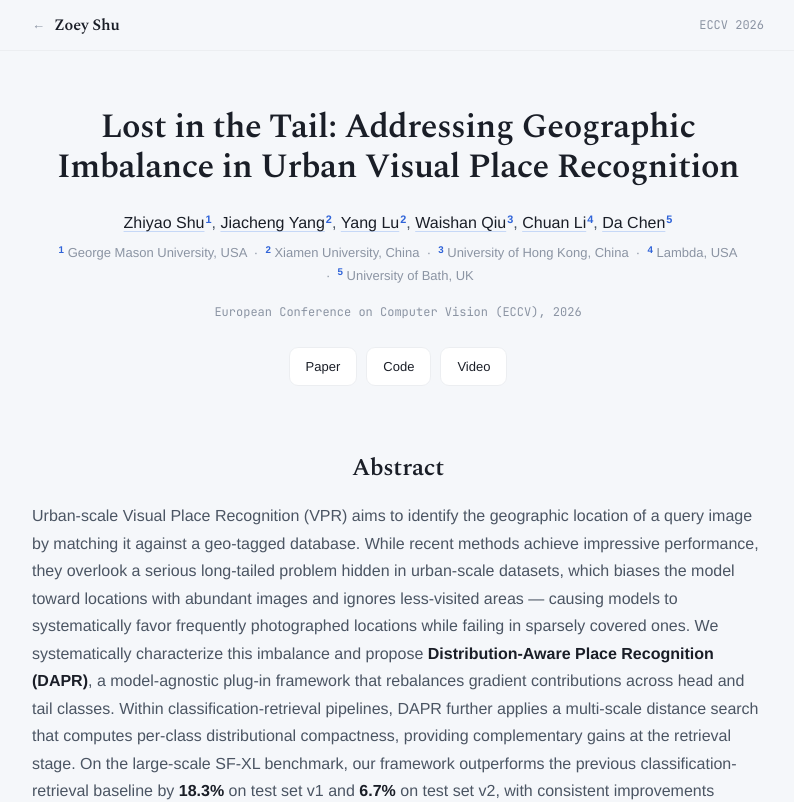
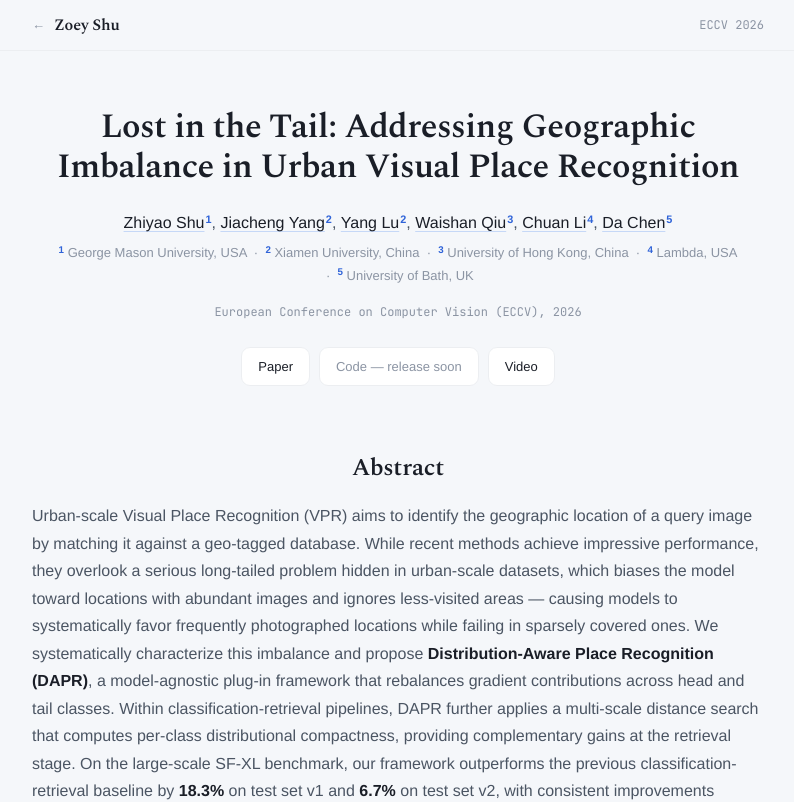
Before and after one commit to ZhiyaoShu/ZhiyaoShu.github.io, a Next.js app in the folder my-portfolio/: page /lost-in-the-tail in a window 1280 px wide. Shown: the top 802 px of the page, without its empty margins (242-1036 px from the left). Built offline with nearby package versions, Linux system fonts and the light colour scheme.

Commit message:
Update code link placeholder and add release notification in PaperPage component

```diff
--- a/my-portfolio/app/lost-in-the-tail/page.tsx
+++ b/my-portfolio/app/lost-in-the-tail/page.tsx
@@ -188,9 +188,13 @@ export default function PaperPage() {
             <a href="https://arxiv.org/pdf/2607.00090" target="_blank" rel="noopener noreferrer" style={heroBtn}>
               Paper
             </a>
+            {/* Code release pending — restore this link once the repo is public.
             <a href="https://github.com/ZhiyaoShu/Distribution-Aware-Place-Recognition-DAPR" target="_blank" rel="noopener noreferrer" style={heroBtn}>
               Code
-            </a>
+            </a> */}
+            <span style={{ ...heroBtn, color: "var(--ink-3)", cursor: "default" }}>
+              Code — release soon
+            </span>
             <a href="https://www.youtube.com/watch?v=l11jF5Jse-Y" target="_blank" rel="noopener noreferrer" style={heroBtn}>
               Video
             </a>
```
